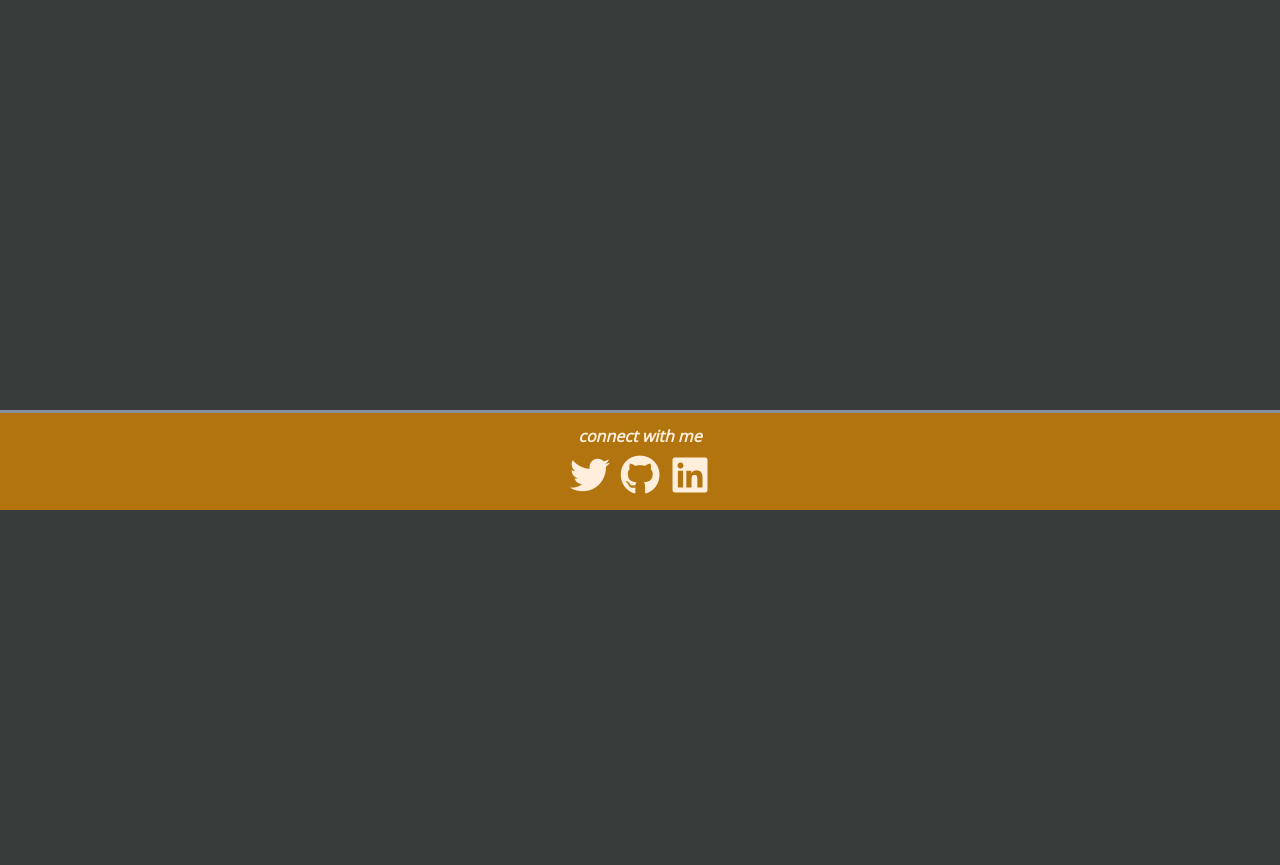
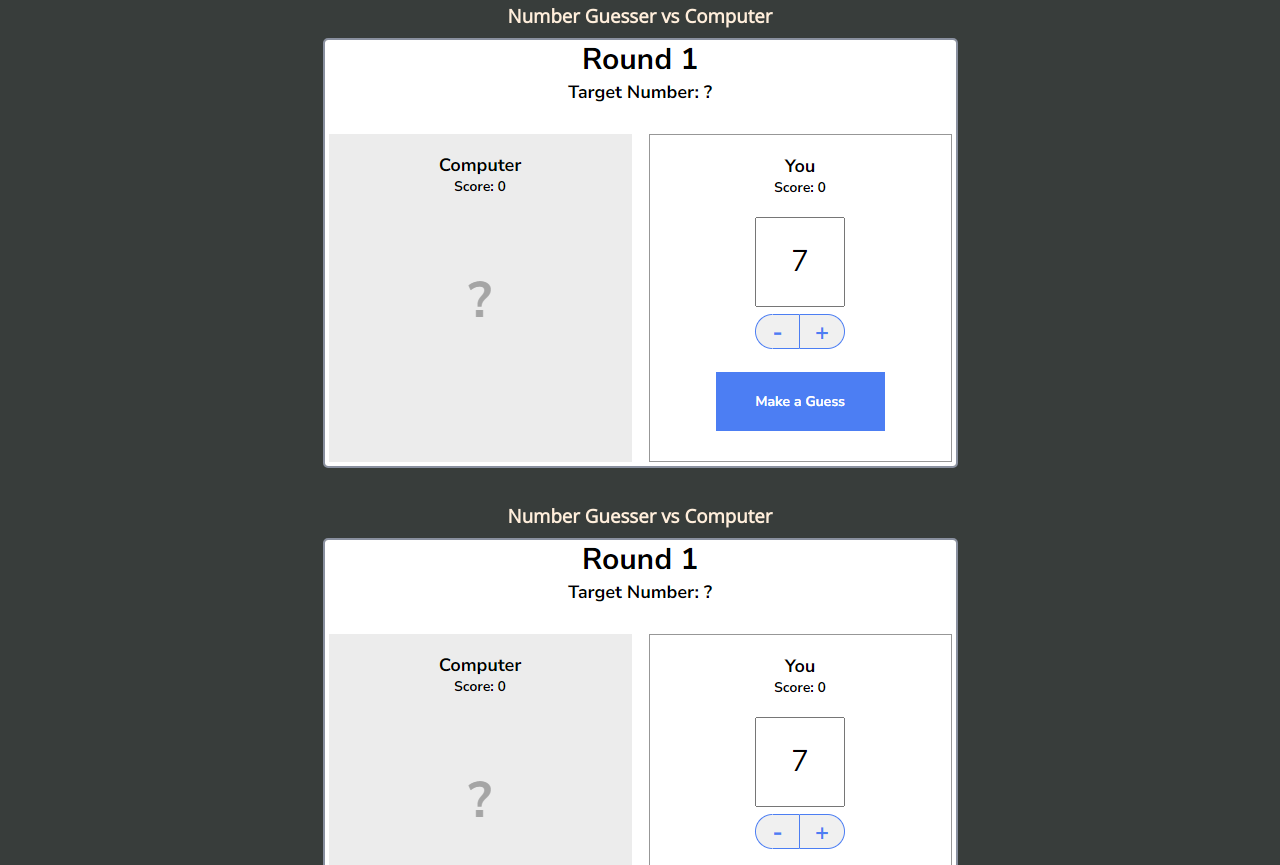
Before and after one commit to george-bacon/george-bacon.github.io, a plain HTML site: page index.html in a window 1280 px wide. Shown: the part 1935-2800 px from the top of the page. Before the commit the page ends 2445 px from the top, so only its background shows below. Drawn offline with nearby package versions, Linux system fonts and the light colour scheme.

Commit message:
updating flex box issue and changed some simple things, updated contact link

```diff
--- a/index.html
+++ b/index.html
@@ -28,7 +28,7 @@
       <section id="welcome-section">
         <img id="author" src="img/IMG_1027.jpg" />
         <h1>Hey, I'm George</h1>
-        <h2>an aspiring developer..</h2>
+        <h2>let's get coding</h2>
       </section>
       <section id="languages">
         <h1>Check out the languages I've been learning</h1>
@@ -55,11 +55,19 @@
             <h3>Number Guesser vs Computer</h3>
             <img id="game_guesser" src="img/number-guesser.png" />
           </div>
+          <div class="example">
+            <h3>Number Guesser vs Computer</h3>
+            <img id="game_guesser" src="img/number-guesser.png" />
+          </div>
+          <div class="example">
+            <h3>Number Guesser vs Computer</h3>
+            <img id="game_guesser" src="img/number-guesser.png" />
+          </div>
         </div>
       </section>
     </main>
-    <footer>
-      <h1>connect with me</h1>
+    <footer id="contact">
+      <h2>Connect With Me</h2>
       <ul>
         <li>
           <a href="https://twitter.com/gbacon92" target="_blank"
--- a/styles.css
+++ b/styles.css
@@ -161,7 +161,7 @@ body {
 
 #projects {
   width: 100%;
-  height: 1000px;
+  height: auto;
   padding: 25px;
   margin: auto;
 }
@@ -169,12 +169,11 @@ body {
 #proj-grid {
   display: flex;
   justify-content: center;
-  flex-wrap: flex;
+  flex-wrap: wrap;
   /* padding: 30px; */
   align-items: center;
   max-width: 80%;
   margin:  25px auto;
-  border: 1px solid red;
 }
 
 #game_guesser {
@@ -190,22 +189,24 @@ body {
   margin: 10px;
   width: 750px;
   height: auto;
-  border: 1px solid red;
 }
 
 footer {
   width: 100%;
-  height: 100px;
+  height: auto;
   background: var(--palette2);
   border-top: 3px solid var(--palette4);
   font-style: italic;
   font-size: 0.5em;
   display: block;
   text-align: center;
+  padding: 20px 0
 }
 
-footer h1 {
-  margin-top: 12px;
+footer h2 {
+  text-transform: lowercase;
+  /* margin-top: 12px; */
+  font-size: 24px;
 }
 
 footer ul {
```
